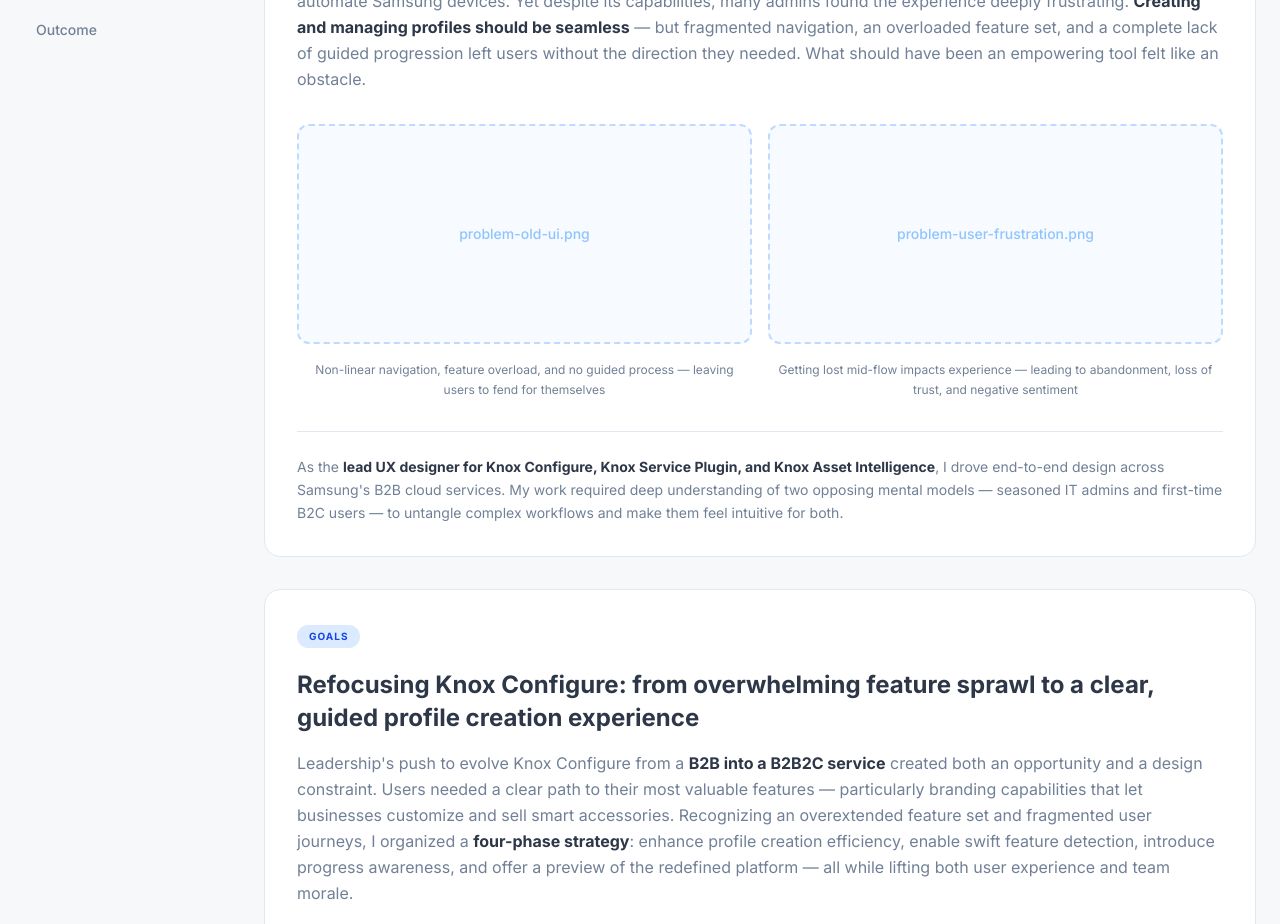
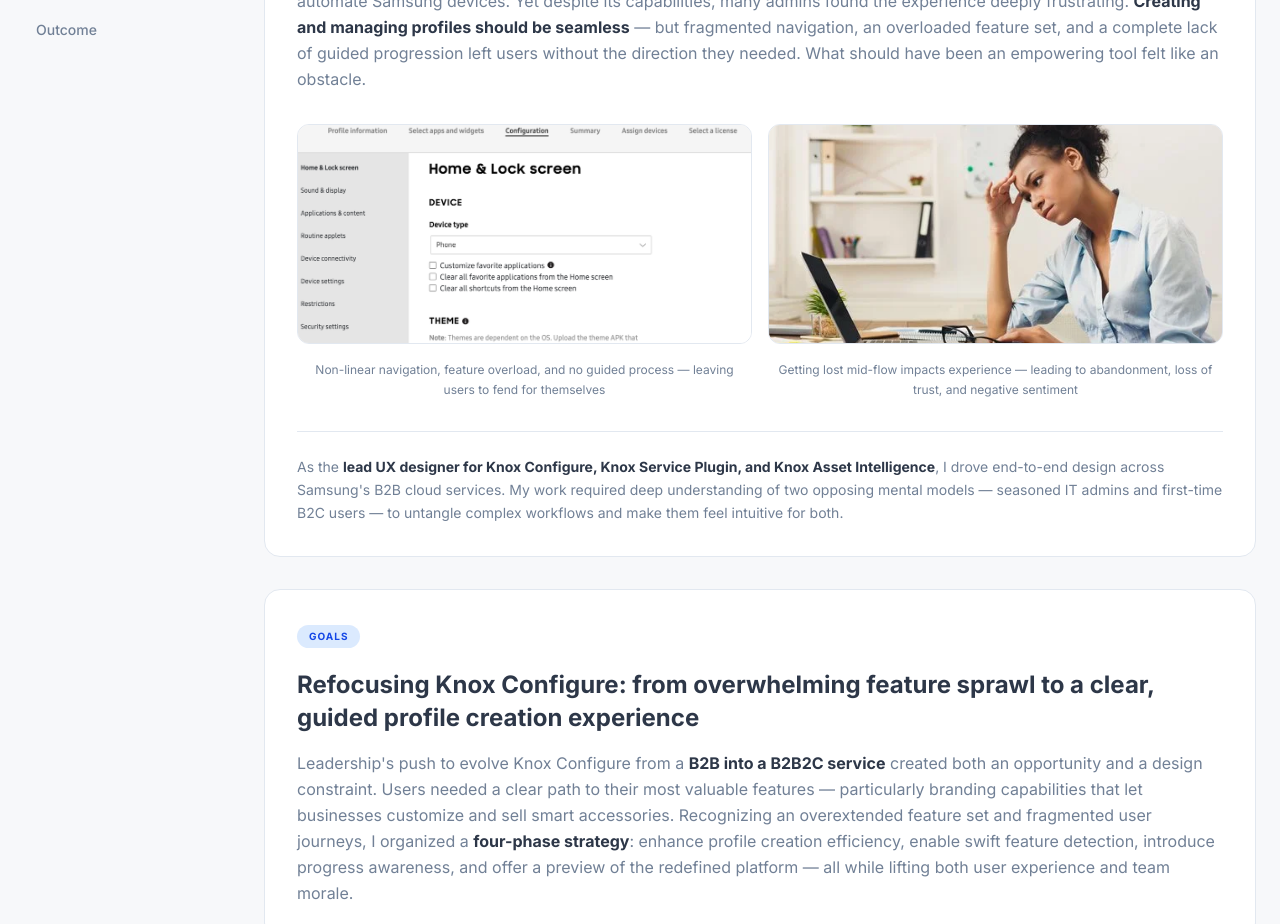
Before and after one commit to kubirboparai-rgb/portfolio, a Next.js app: page /portfolio/projects/knox-configure in a window 1280 px wide. Shown: the part 1220-2144 px from the top of the page. Built offline with nearby package versions, Linux system fonts and the light colour scheme.

Commit message:
Replace Problem & Insights image placeholders with Problem image 1 and 2
Co-Authored-By: Claude Sonnet 4.6 <noreply@anthropic.com>
Claude-Session: https://claude.ai/code/session_01XYjM2as41Ff9iP1ecLL661

```diff
--- a/src/app/projects/knox-configure/page.tsx
+++ b/src/app/projects/knox-configure/page.tsx
@@ -197,16 +197,24 @@ export default function KnoxConfigureCaseStudy() {
                     Knox Configure enabled IT admins to create and manage device profiles through a cloud portal to customize and automate Samsung devices. Yet despite its capabilities, many admins found the experience deeply frustrating.{" "}
                     <strong className="text-primary-dark">Creating and managing profiles should be seamless</strong> — but fragmented navigation, an overloaded feature set, and a complete lack of guided progression left users without the direction they needed. What should have been an empowering tool felt like an obstacle.
                   </p>
-                  {/* Two-column image placeholders */}
+                  {/* Two-column images */}
                   <div className="grid md:grid-cols-2 gap-4 mb-4">
-                    <ImagePlaceholder
-                      name="problem-old-ui.png"
-                      className="h-[220px]"
-                    />
-                    <ImagePlaceholder
-                      name="problem-user-frustration.png"
-                      className="h-[220px]"
-                    />
+                    <div className="rounded-xl overflow-hidden border border-border h-[220px]">
+                      {/* eslint-disable-next-line @next/next/no-img-element */}
+                      <img
+                        src="/portfolio/images/Knox%20Configure%20Images/Problem%20image%201.webp"
+                        alt="Old Knox Configure UI"
+                        className="w-full h-full object-cover object-top"
+                      />
+                    </div>
+                    <div className="rounded-xl overflow-hidden border border-border h-[220px]">
+                      {/* eslint-disable-next-line @next/next/no-img-element */}
+                      <img
+                        src="/portfolio/images/Knox%20Configure%20Images/Problem%20Image%202.webp"
+                        alt="Frustrated user"
+                        className="w-full h-full object-cover"
+                      />
+                    </div>
                   </div>
                   {/* Captions */}
                   <div className="grid md:grid-cols-2 gap-4 mb-8">
```
